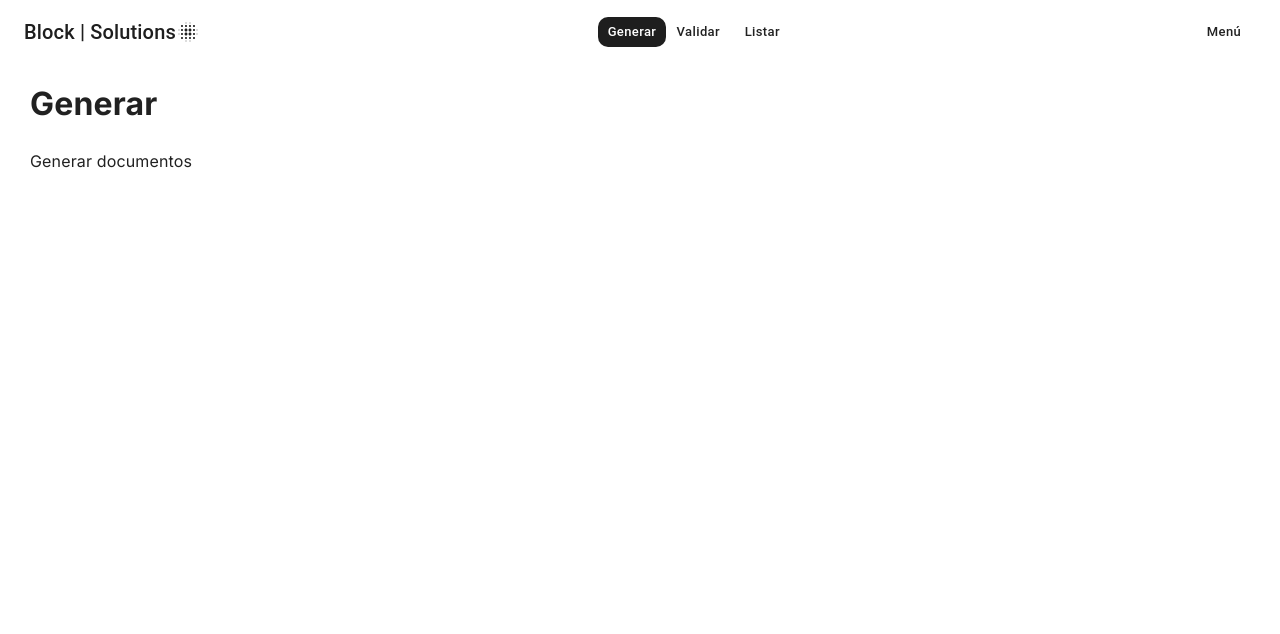
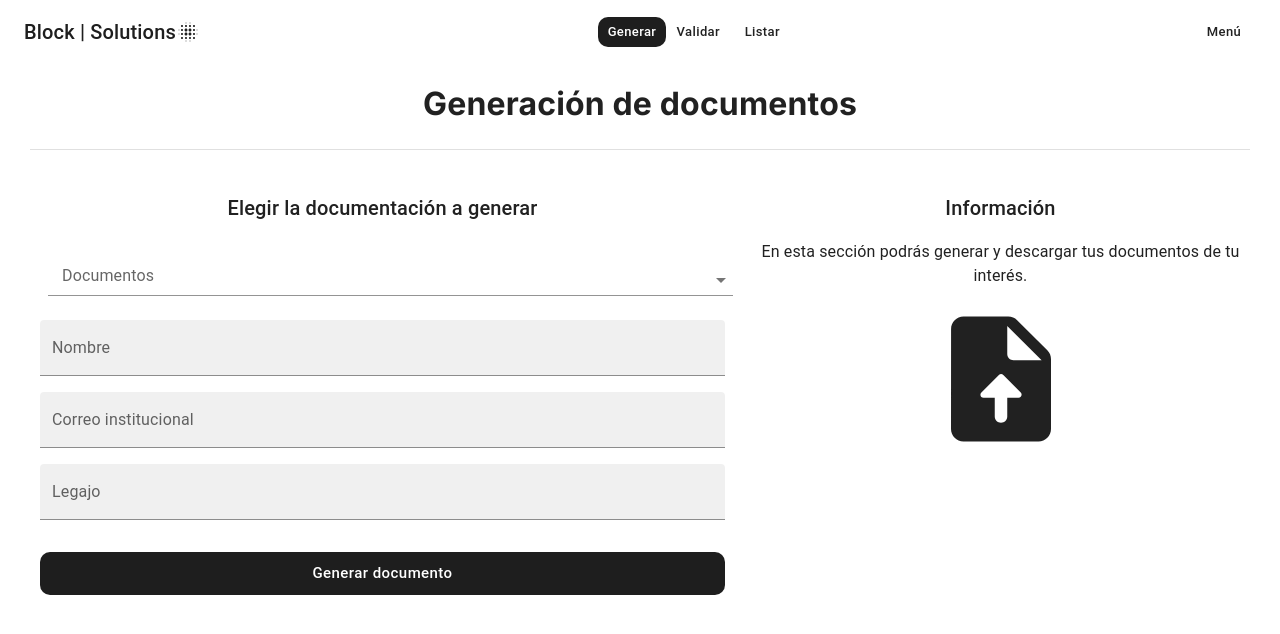
Before and after one commit to MaxiDiaz11/PF-BlockchainDocsValidator, a Next.js app: page /dashboard/generate in a window 1280 px wide. Shown: the top 634 px of the page. Built offline with nearby package versions, Linux system fonts and the light colour scheme.

Commit message:
update generate and dashboard page

```diff
--- /dev/null
+++ b/src/app/components/form/GenerateForm.tsx
@@ -0,0 +1,88 @@
+"use client";
+import React, { useState } from "react";
+import {
+  Box,
+  Button,
+  FormControl,
+  Grid,
+  InputLabel,
+  MenuItem,
+  Select,
+  SelectChangeEvent,
+  TextField,
+  Typography,
+} from "@mui/material";
+
+export const GenerateForm = () => {
+  const [age, setAge] = useState("");
+
+  const handleChange = (event: SelectChangeEvent) => {
+    setAge(event.target.value);
+  };
+
+  return (
+    <Box sx={{ padding: "10px", textAlign: "center" }}>
+      <Typography variant="h6" mb={2}>
+        Elegir la documentación a generar
+      </Typography>
+      <Grid container spacing={2}>
+        <Grid item xs={12}>
+          <FormControl sx={{ m: 1, width: "100%" }}>
+            <InputLabel id="demo-simple-select-helper-label">
+              Documentos
+            </InputLabel>
+            <Select
+              variant="standard"
+              labelId="demo-simple-select-helper-label"
+              id="demo-simple-select-helper"
+              value={age}
+              label="Documentos"
+              fullWidth
+              onChange={handleChange}
+            >
+              <MenuItem value={10}>Estado academico</MenuItem>
+              <MenuItem value={20}>Certificado de alumno regular</MenuItem>
+              <MenuItem value={30}>Otro</MenuItem>
+            </Select>
+          </FormControl>
+        </Grid>
+        <Grid item xs={12}>
+          <TextField
+            label="Nombre"
+            type="text"
+            variant="filled"
+            fullWidth
+          ></TextField>
+        </Grid>
+
+        <Grid item xs={12}>
+          <TextField
+            label="Correo institucional"
+            type="email"
+            variant="filled"
+            fullWidth
+          ></TextField>
+        </Grid>
+        <Grid item xs={12}>
+          <TextField
+            label="Legajo"
+            type="number"
+            variant="filled"
+            fullWidth
+          ></TextField>
+        </Grid>
+        <Grid item xs={12}>
+          <Button
+            color="secondary"
+            className="circular-btn"
+            size="large"
+            fullWidth
+            sx={{ mt: 2 }}
+          >
+            Generar documento
+          </Button>
+        </Grid>
+      </Grid>
+    </Box>
+  );
+};
--- /dev/null
+++ b/src/app/components/form/index.ts
@@ -0,0 +1 @@
+export { GenerateForm } from "./GenerateForm";
--- a/src/app/components/layouts/DocsLayout.tsx
+++ b/src/app/components/layouts/DocsLayout.tsx
@@ -15,7 +15,6 @@ export const DocsLayout: FC<Props> = ({
   title,
   imageFullUrl,
 }) => {
-
   //TODO: Implementar redirect a login en caso que no tenga sesion iniciada
 
   return (
--- a/src/app/dashboard/generate/page.tsx
+++ b/src/app/dashboard/generate/page.tsx
@@ -1,5 +1,8 @@
 import { DocsLayout } from "@/app/components/layouts";
+import { Grid, Divider, Box, Typography } from "@mui/material";
 import { Metadata } from "next";
+import { GenerateForm } from "@/app/components/form";
+import UploadFileRoundedIcon from "@mui/icons-material/UploadFileRounded";
 
 export const metadata: Metadata = {
   title: "BS | Generar documentos",
@@ -9,10 +12,42 @@ export const metadata: Metadata = {
 const GenDocsPage = () => {
   return (
     <DocsLayout title="Generar documentos" pageDescription="Generar documentos">
-      <div className="text-black p-2">
-        <h1 className="mt-2 text-3xl">Generar</h1>
-        <span className="text-xl">Generar documentos</span>
-      </div>
+      <Grid item className="text-black mt-2" sx={{ textAlign: "center" }}>
+        <h1 className="mt-2 text-3xl">Generación de documentos</h1>
+        <Divider />
+      </Grid>
+
+      <Grid container spacing={2}>
+        <Grid item xs={12} md={7} mt={4}>
+          <GenerateForm />
+        </Grid>
+
+        <Grid
+          item
+          xs={12}
+          md={5}
+          mt={4}
+          display={"flex"}
+          justifyContent={"center"}
+        >
+          <Box
+            sx={{
+              padding: "10px",
+              textAlign: "center",
+              display: { xs: "none", sm: "block" },
+            }}
+          >
+            <Typography variant="h6" mb={2}>
+              Información
+            </Typography>
+            <Typography variant="body1" mb={2}>
+              En esta sección podrás generar y descargar tus documentos de tu
+              interés.
+            </Typography>
+            <UploadFileRoundedIcon sx={{ fontSize: 150, color: "dark" }} />
+          </Box>
+        </Grid>
+      </Grid>
     </DocsLayout>
   );
 };
--- a/src/app/themes/light-theme.ts
+++ b/src/app/themes/light-theme.ts
@@ -7,7 +7,7 @@ export const lightTheme = createTheme({
       main: "#1E1E1E",
     },
     secondary: {
-      main: "#3A64D8",
+      main: "#1E1E1E",
     },
     info: {
       main: "#fff",
```
Also changed, not shown: src/app/dashboard/main/page.tsx (+41 -4 lines), public/img/BlockSolutions.png (added).
